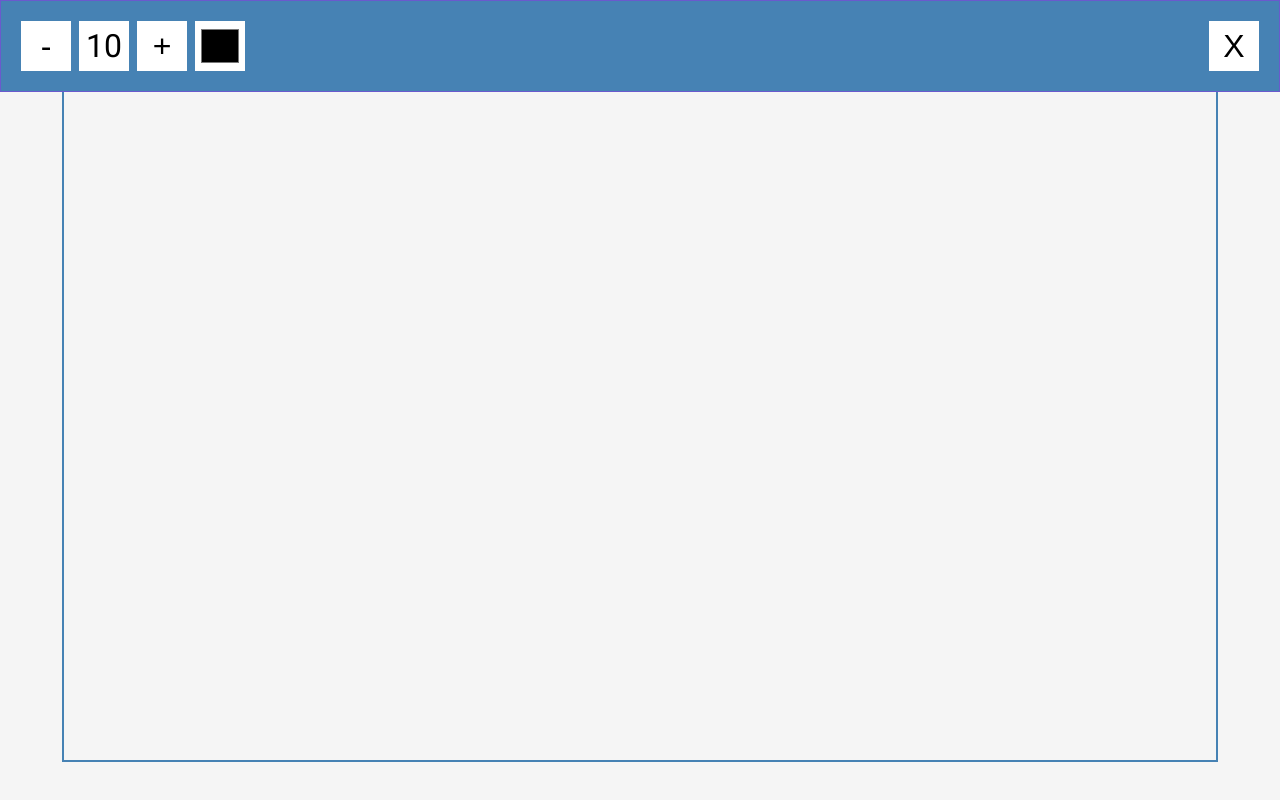
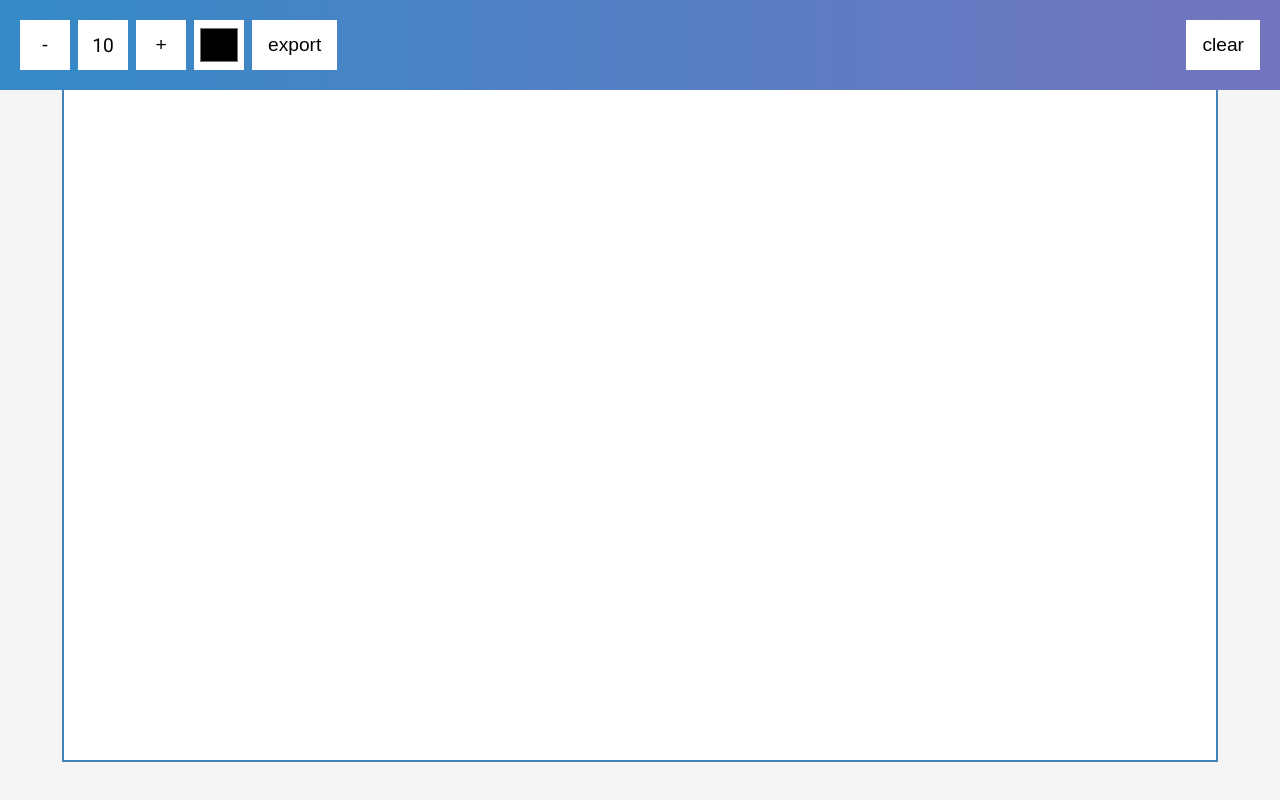
Before and after one commit to datalater/50projects-custom, a plain HTML site: page drawing-app/index.html in a window 1280 px wide. Drawn offline with Linux system fonts and the light colour scheme.

Commit message:
Add export function to drawing-app
Misc
* Add image preview
* Change toolbox background color using gradient

```diff
--- a/drawing-app/index.html
+++ b/drawing-app/index.html
@@ -14,7 +14,9 @@
         <span id="size">10</span>
         <button id="increase">+</button>
         <input type="color" id="color">
-        <button id="clear">X</button>
+        <button id="export">export</button>
+        <img src="" alt="" id="export-img">
+        <button id="clear">clear</button>
     </div>
     <canvas id="canvas""></canvas>
     <script src=" script.js"></script>
--- a/drawing-app/script.js
+++ b/drawing-app/script.js
@@ -1,4 +1,3 @@
-const toolBox = document.getElementById('toolbox');
 const canvas = document.getElementById('canvas');
 canvas.width = document.body.clientWidth * 0.9;
 canvas.height = document.body.clientHeight * 0.9;
@@ -8,6 +7,8 @@ const inputColor = document.getElementById('color');
 const sizeSpan = document.getElementById('size');
 const increase = document.getElementById('increase');
 const decrease = document.getElementById('decrease');
+const exportBtn = document.getElementById('export');
+const exportImg = document.getElementById('export-img');
 
 let size = parseInt(sizeSpan.innerText);
 let isPressed = false;
@@ -65,7 +66,7 @@ inputColor.addEventListener('change', (e) => {
 
 clearBtn.addEventListener('click', () => {
     ctx.clearRect(0, 0, canvas.width, canvas.height);
-})
+});
 
 increase.addEventListener('click', () => {
     size += 5;
@@ -80,3 +81,18 @@ decrease.addEventListener('click', () => {
     }
     sizeSpan.innerText = size;
 });
+
+exportBtn.addEventListener('click', () => {
+    exportImg.style.display = 'inline-flex';
+    exportImg.src = canvas.toDataURL('image/png');
+})
+
+exportImg.addEventListener('click', () => {
+    var gh = canvas.toDataURL('png');
+
+    var a = document.createElement('a');
+    a.href = gh;
+    a.download = 'image.png';
+
+    a.click()
+})
--- a/drawing-app/style.css
+++ b/drawing-app/style.css
@@ -13,15 +13,19 @@ body {
     justify-content: center;
     height: 100vh;
     margin: 0;
+    overflow: hidden;
 }
 
 canvas {
+    background-color: #fff;
     border: 2px solid steelblue;
 }
 
 .toolbox {
-    background-color: steelblue;
-    border: 1px solid slateblue;
+    background: #7474BF;  /* fallback for old browsers */
+    background: -webkit-linear-gradient(to right, #348AC7, #7474BF);  /* Chrome 10-25, Safari 5.1-6 */
+    background: linear-gradient(to right, #348AC7, #7474BF); /* W3C, IE 10+/ Edge, Firefox 16+, Chrome 26+, Opera 12+, Safari 7+ */
+
     display: flex;
     width: 100%;
     padding: 1rem;
@@ -36,7 +40,7 @@ canvas {
     display: inline-flex;
     align-items: center;
     justify-content: center;
-    font-size: 2rem;
+    font-size: 1.2rem;
     width: 50px;
     height: 50px;
     margin: 0.25rem;
@@ -44,6 +48,20 @@ canvas {
     cursor: pointer;
 }
 
+.toolbox > *:hover {
+    border: 3px solid cornflowerblue;
+}
+
 .toolbox > *:last-child {
     margin-left: auto;
 }
+
+#clear,
+#export {
+    width: initial;
+    padding: 1rem;
+}
+
+#export-img {
+    display: none;
+}
```
